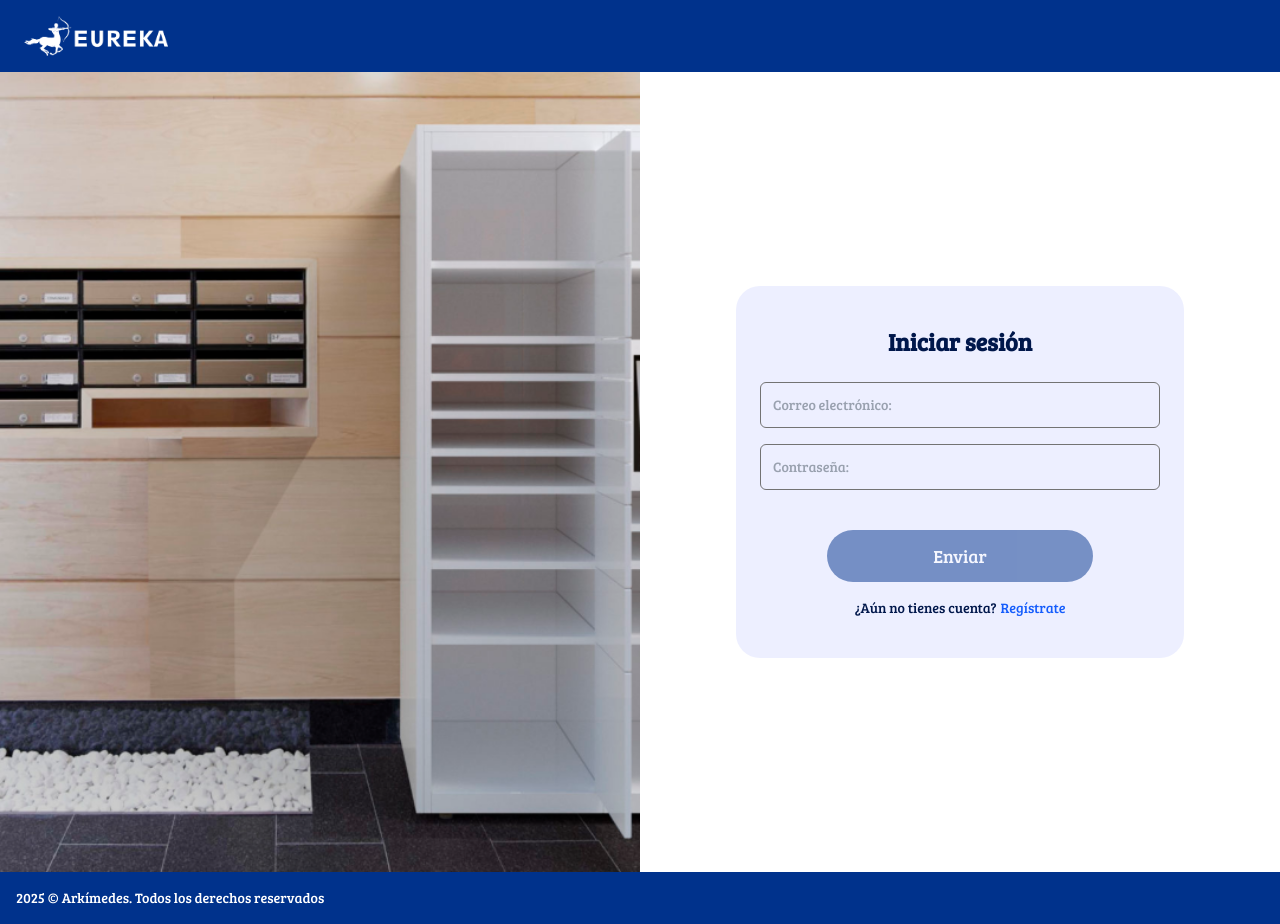
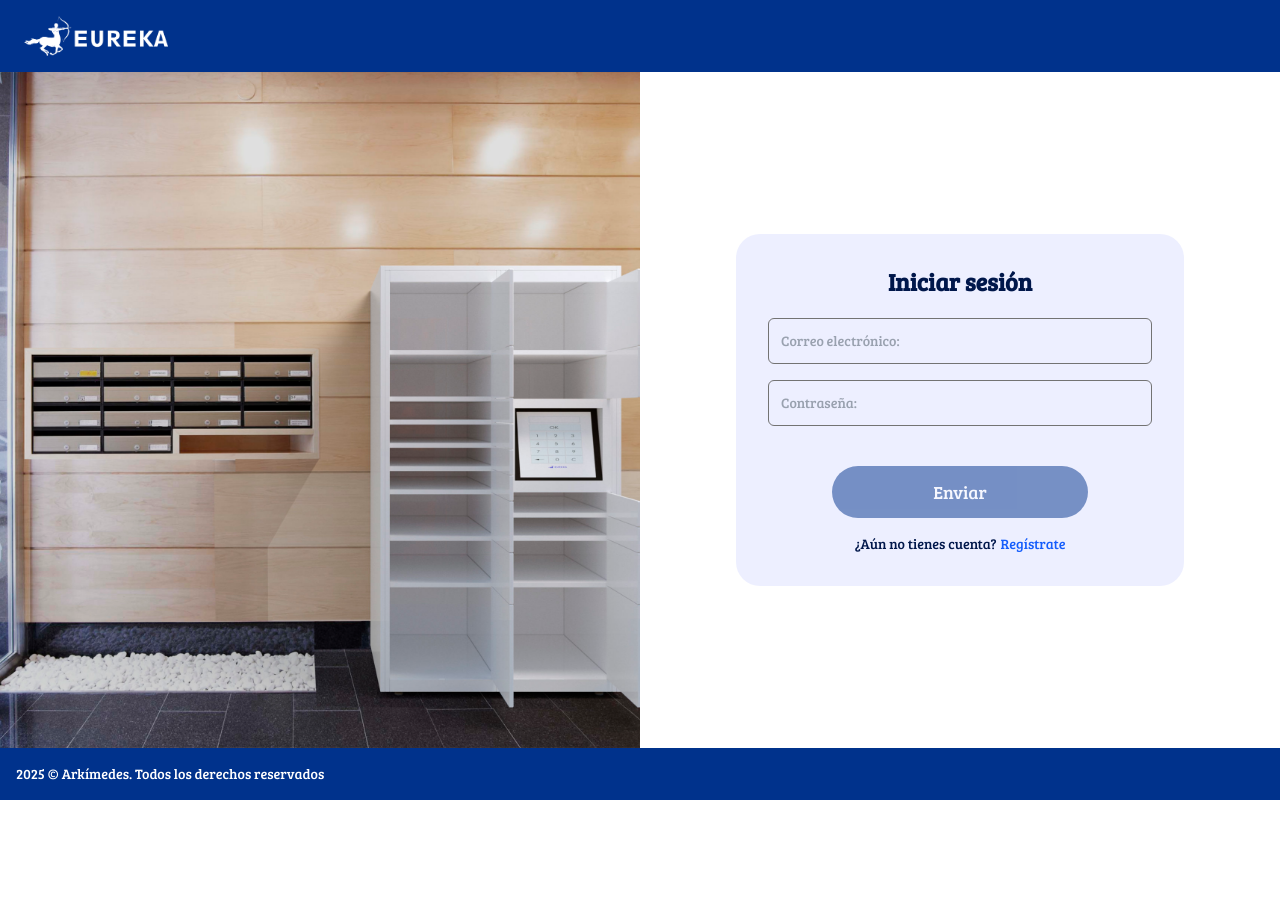
Before and after one commit to Ayuik/buzon-inteligente-FE-testing, a React (Vite) app: page /login in a window 1280 px wide. After the commit the page ends 800 px from the top, so only its background shows below. Built offline with nearby package versions, Linux system fonts and the light colour scheme.

Commit message:
fix loginFor and HomeView styles

```diff
--- a/src/components/loginForm/loginForm.jsx
+++ b/src/components/loginForm/loginForm.jsx
@@ -17,16 +17,12 @@ export function LoginForm() {
     return (
         <form
             id="form-component"
-            className="flex flex-col items-center justify-center min-h-screen px-4 font-bree"
+            className="bg-[#bec7ff47] flex flex-col items-center justify-center h-full w-full font-bree lg:h-auto gap-5 p-8 lg:rounded-3xl lg:mx-auto lg:max-w-[28rem] "
             onSubmit={handleSubmit}
         >
-            <div
-                id="form-login"
-                className="flex flex-col items-center justify-center bg-[#bec7ff47] rounded-3xl w-full max-w-md min-w-[28rem] py-10 px-6"
-            >
                 <div
                     id="title-login"
-                    className="text-[#00174b] text-2xl font-semibold mb-6"
+                    className="text-[#00174b] text-2xl font-semibold"
                 >
                     <h2>Iniciar sesión</h2>
                 </div>
@@ -68,7 +64,7 @@ export function LoginForm() {
                     )}
                     <div
                         id="button-login"
-                        className="mt-6 mb-4 font-bree relative w-full max-w-md flex justify-center"
+                        className="mt-6 mb-4 relative flex justify-center"
                     >
                         <button
                             id="submit-button"
@@ -83,8 +79,8 @@ export function LoginForm() {
                         </button>
                     </div>
 
-                    <div id="register-link" className="flex justify-center gap-1 font-bree text-[#00174b] text-sm mt-2">
-                        ¿Aún no tienes cuenta?{" "}
+                    <div id="register-link" className="flex flex-col justify-center text-center gap-1 text-[#00174b] text-sm mt-2 lg:flex-row">
+                        ¿Aún no tienes cuenta?
                         <Link to="/register" className="text-blue-600 hover:underline">
                             Regístrate
                         </Link>
@@ -100,7 +96,6 @@ export function LoginForm() {
                         />
                     )}
                 </div>
-            </div>
         </form>
     );
 }
--- a/src/views/HomeView.jsx
+++ b/src/views/HomeView.jsx
@@ -9,10 +9,10 @@ export const HomeView = () => {
   const isRoot = location.pathname === "/";
   return (
         <div className="flex flex-col sm:flex-row w-full h-full">
-            <div id="img-home" className="w-full sm:w-1/2">
+            <div id="img-home" className="w-full h-full sm:w-1/2">
                 <img src="/img/Captura.PNG" alt="" className=" h-full object-cover"/>
             </div>
-            <div className="w-full sm:w-1/2 flex flex-col items-center justify-center">
+            <div className="w-full sm:w-1/2 flex flex-col h-full items-center justify-center">
               {isRoot && (
                 <Home
                   onLoginClick={() => navigate("/login")}
```
Also changed, not shown: public/img/Captura.PNG.
